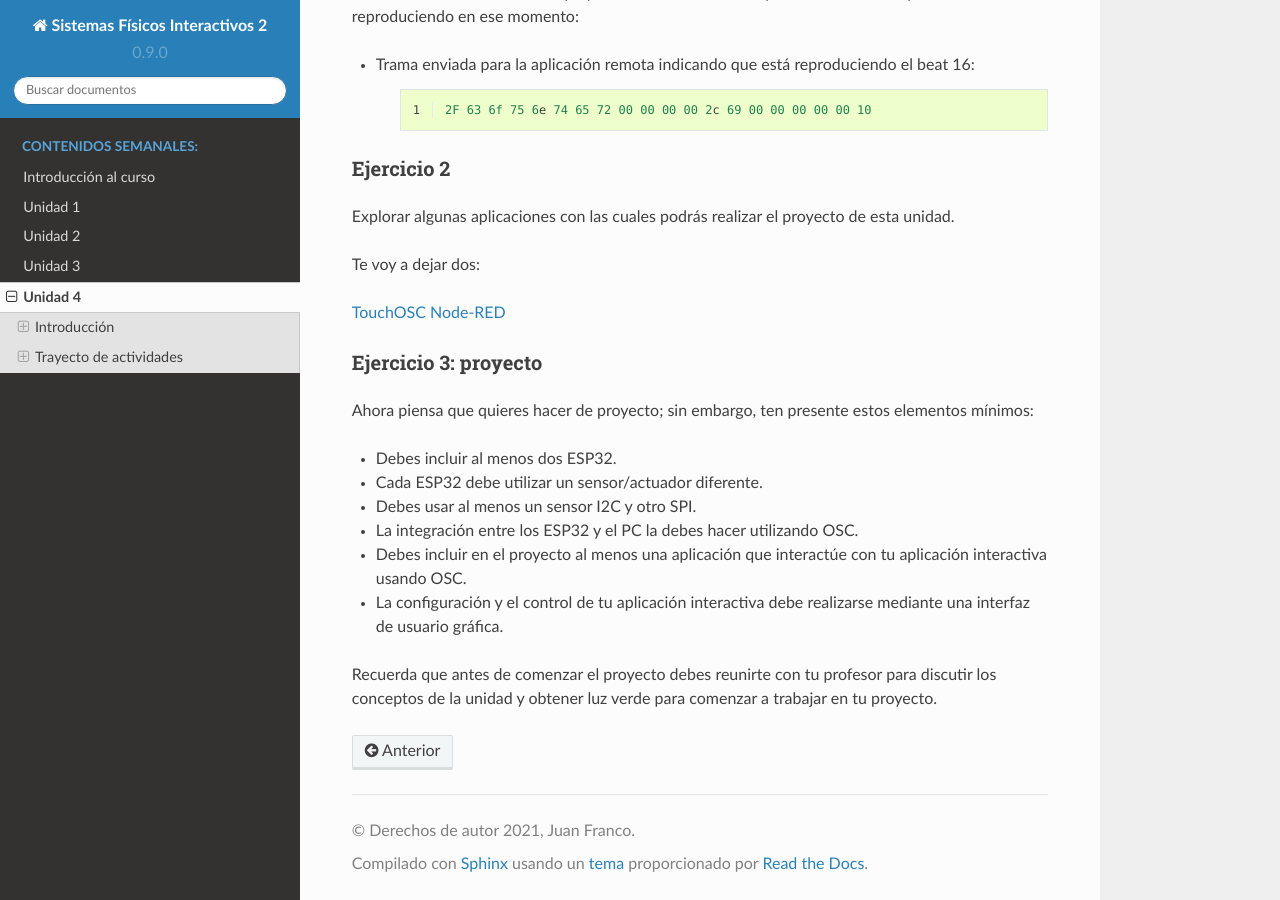
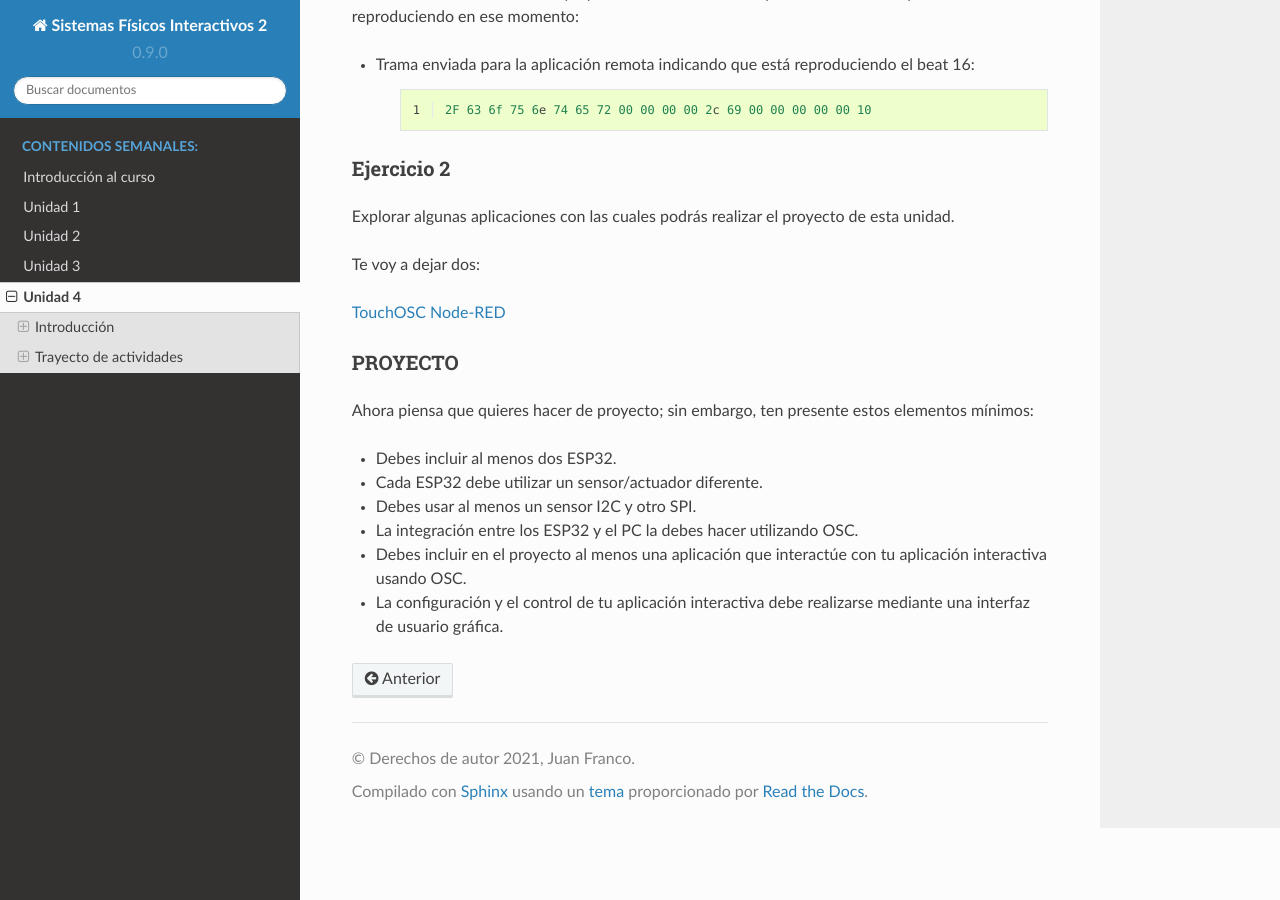
Before and after one commit to juanferfranco/SistemasFisicosInteractivos2, a Sphinx documentation site: the page built from docs/_unidad4/unidad4.rst, in a window 1280 px wide and 900 px high, scrolled down 3374 px. Built offline with Sphinx 7.4.7 and the Read the Docs theme 2.0.0, drawn with Linux system fonts in a browser that asks for light colours.

Commit message:
update all units

```diff
--- a/docs/_intro/intro.rst
+++ b/docs/_intro/intro.rst
@@ -63,7 +63,6 @@ Cronograma
 Evaluación
 -----------
 
-
 * Evaluación 1: 25%. Semana del 9 de agosto. Plazo máximo 15 de agosto.
 * Evaluación 2: 25%. Semana del 6 de septiembre. Plazo máximo 12 de septiembre.
 * Evaluación 3: 25%. Semana del 4 de octubre. Plazo máximo 10 de octubre.
--- a/docs/_unidad1/unidad1.rst
+++ b/docs/_unidad1/unidad1.rst
@@ -693,7 +693,7 @@ El código de Unity está `aquí <https://github.com/juanferfranco/sensores2/tre
 
 La escena donde está la implementación se llama DemoScene_RFIDProtocol.
 
-Ejercicio 6: proyecto
+PROYECTO
 ^^^^^^^^^^^^^^^^^^^^^^^^
 
 Ahora piensa que quieres hacer de proyecto; sin embargo, ten presente estos
@@ -706,6 +706,3 @@ elementos mínimos:
 
 * La configuración (puerto serial, velocidad, etc) y el control de tu aplicación
   interactiva debe realizarse mediante una interfaz de usuario gráfica.
-
-Recuerda que antes de comenzar el proyecto debes reunirte con tu profesor para discutir
-los conceptos de la unidad y obtener luz verde para comenzar a trabajar en tu proyecto.
--- a/docs/_unidad2/unidad2.rst
+++ b/docs/_unidad2/unidad2.rst
@@ -1228,7 +1228,7 @@ Te puedes basar en `esta <https://www.arduino.cc/en/Hacking/libraryTutorial>`__
 referencia para construir tu propia biblioteca.
 
 
-Ejercicio 21: proyecto
+PROYECTO
 ^^^^^^^^^^^^^^^^^^^^^^^^
 
 Ahora piensa que quieres hacer de proyecto; sin embargo, ten presente estos
@@ -1242,6 +1242,3 @@ elementos mínimos:
 
 * La configuración (puerto serial, velocidad, etc) y el control de tu aplicación
   interactiva debe realizarse mediante una interfaz de usuario gráfica.
-
-Recuerda que antes de comenzar el proyecto debes reunirte con tu profesor para discutir
-los conceptos de la unidad y obtener luz verde para comenzar a trabajar en tu proyecto.
--- a/docs/_unidad4/unidad4.rst
+++ b/docs/_unidad4/unidad4.rst
@@ -192,7 +192,7 @@ Te voy a dejar dos:
 `Node-RED <https://nodered.org/>`__
 
 
-Ejercicio 3: proyecto
+PROYECTO
 ^^^^^^^^^^^^^^^^^^^^^^^^
 
 Ahora piensa que quieres hacer de proyecto; sin embargo, ten presente estos
@@ -212,6 +212,3 @@ elementos mínimos:
 
 * La configuración y el control de tu aplicación interactiva debe realizarse
   mediante una interfaz de usuario gráfica.
-
-Recuerda que antes de comenzar el proyecto debes reunirte con tu profesor para discutir
-los conceptos de la unidad y obtener luz verde para comenzar a trabajar en tu proyecto.
```
Also changed, not shown: docs/_unidad3/unidad3.rst (+2 -5 lines), docs/index.rst (+6 -3 lines).
